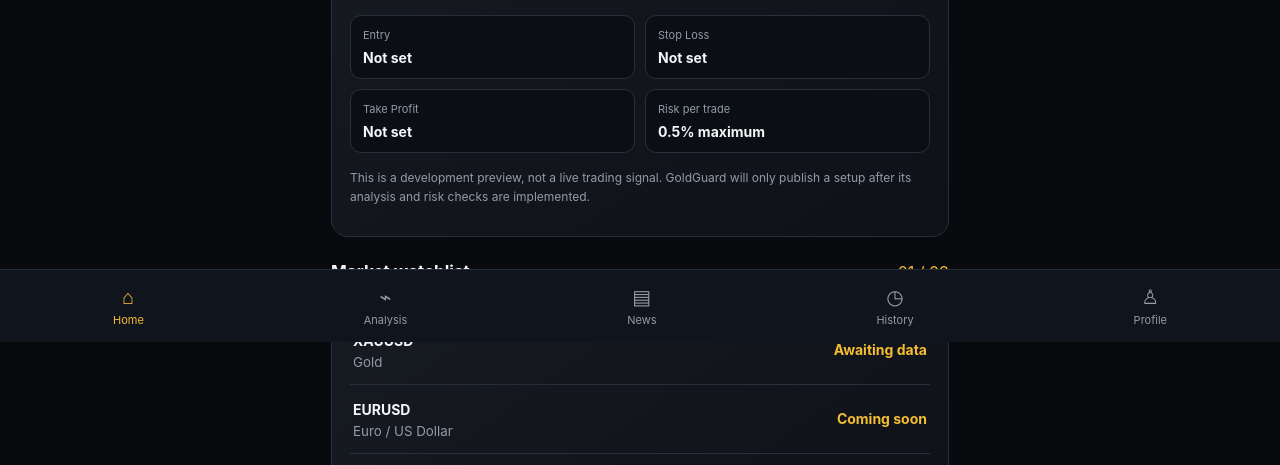
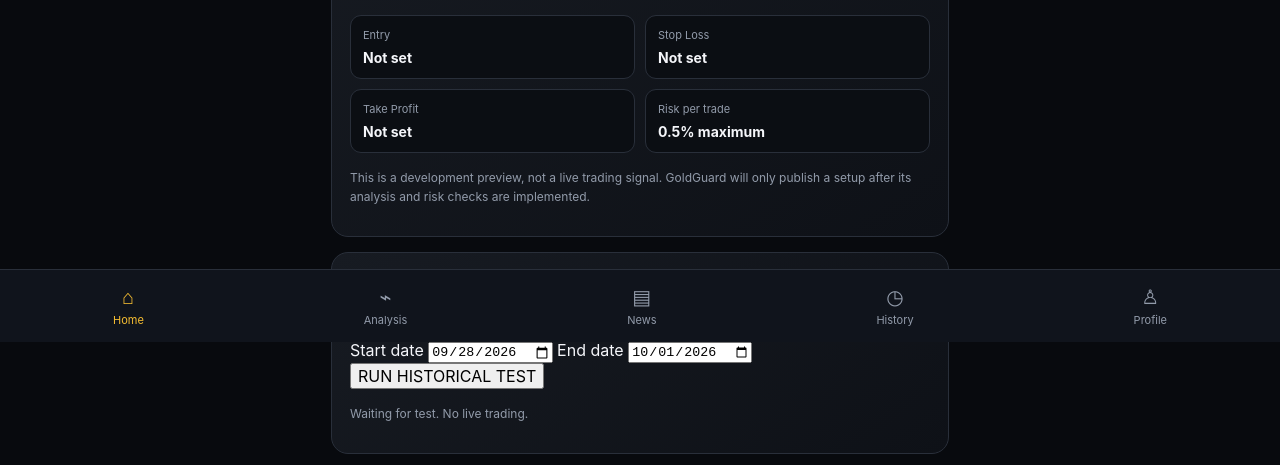
Before and after one commit to Gold-Guard947/GoldGuard-signals, a plain HTML site: page index.html in a window 1280 px wide. Shown: the part 458-923 px from the top of the page. Drawn offline with Linux system fonts and the light colour scheme.

Commit message:
Add historical test panel.
Added a section for historical data testing with date inputs and a button to run the test.

```diff
--- a/index.html
+++ b/index.html
@@ -172,6 +172,34 @@ footer {text-align:center;color:#737d8c;font-size:11px;padding:20px}
     <p class="note">This is a development preview, not a live trading signal. GoldGuard will only publish a setup after its analysis and risk checks are implemented.</p>
   </div>
 
+  <div class="card" id="historical-test">
+
+    <h2 class="gold">Historical Data Test</h2>
+
+    <p class="sub">XAUUSD historical analysis only.</p>
+
+    <label>Start date</label>
+
+    <input id="test-from" type="date" value="2026-09-28">
+
+    <label>End date</label>
+
+    <input id="test-to" type="date" value="2026-10-01">
+
+    <button id="run-historical-test" type="button">
+
+      RUN HISTORICAL TEST
+
+    </button>
+
+    <p id="historical-test-status" class="note">
+
+      Waiting for test. No live trading.
+
+    </p>
+
+  </div>
+
   <div class="section-title"><h2>Market watchlist</h2><span class="gold">01 / 03</span></div>
   <div class="card">
     <div class="market"><div><b>XAUUSD</b><small>Gold</small></div><b class="gold">Awaiting data</b></div>
```
